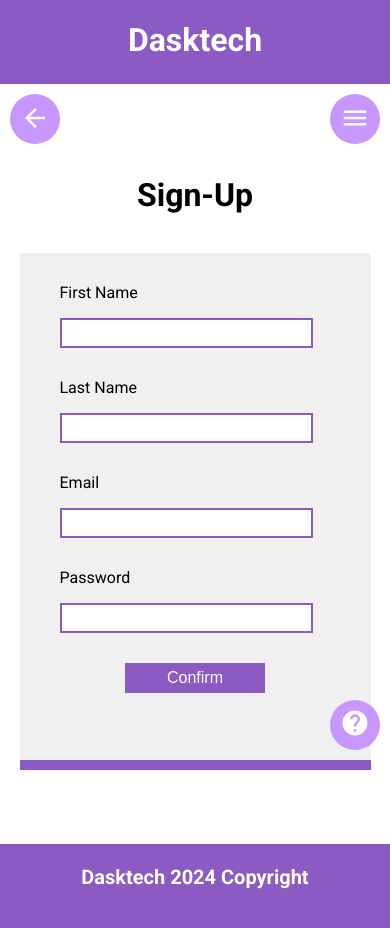
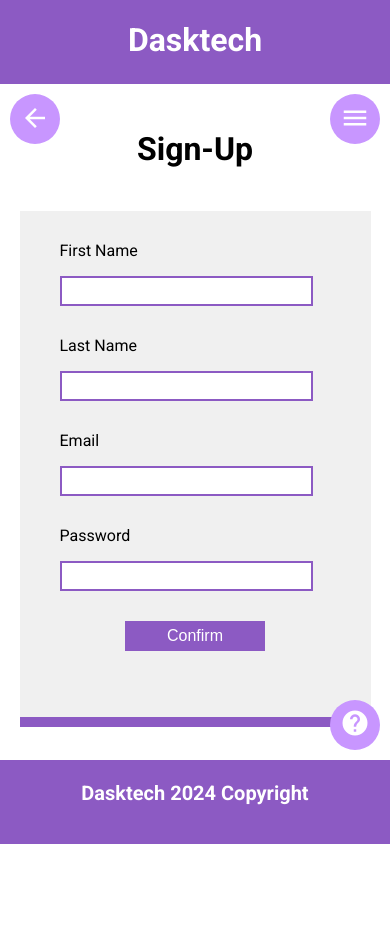
Before and after one commit to DanielTruscaV1/DasktechV3, a Vue app in the folder front-end/dasktech/: page /sign_up in a window 390 px wide. After the commit the page ends 844 px from the top, so only its background shows below. Built offline with nearby package versions, Linux system fonts and the light colour scheme.

Commit message:
Small design update.

```diff
--- a/front-end/dasktech/src/components/Navigation.vue
+++ b/front-end/dasktech/src/components/Navigation.vue
@@ -4,7 +4,7 @@
 <template>
   <div id="container">
     <div id="buttons">
-        <router-link :to="{name: 'Subject'}">
+        <router-link :to="{name: 'Home'}">
             Home
         </router-link>
         <router-link :to="{name: 'Subject'}">
--- a/front-end/dasktech/src/components/SignIn.vue
+++ b/front-end/dasktech/src/components/SignIn.vue
@@ -27,7 +27,7 @@
     #container
     {
         width:100vw;
-        height:90vh;
+        height:80vh;
         font-family:var(--font1);
     }
     #form
--- a/front-end/dasktech/src/components/SignUp.vue
+++ b/front-end/dasktech/src/components/SignUp.vue
@@ -35,7 +35,7 @@
     #container
     {
         width:100vw;
-        height:90vh;
+        height:80vh;
         font-family:var(--font1);
     }
     #form
@@ -79,11 +79,15 @@
     }
     @media screen and (max-width:600px)
     {
+        #title
+        {
+            top:calc(15vw + 50px);
+        }
         #form
         {
             width:90vw;
             height:60vh;
-            top:30vh;
+            top:25vh;
             left:5vw;
             border-bottom:10px solid var(--color4);
         }
```
